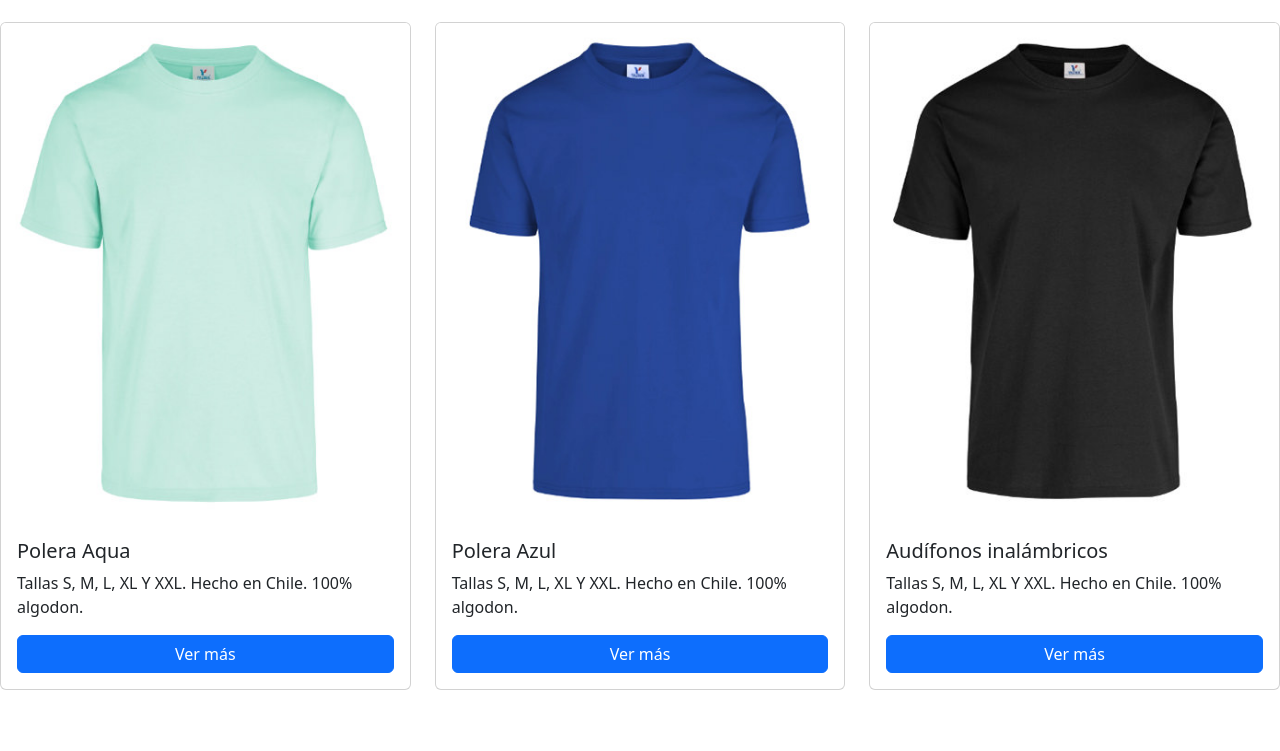
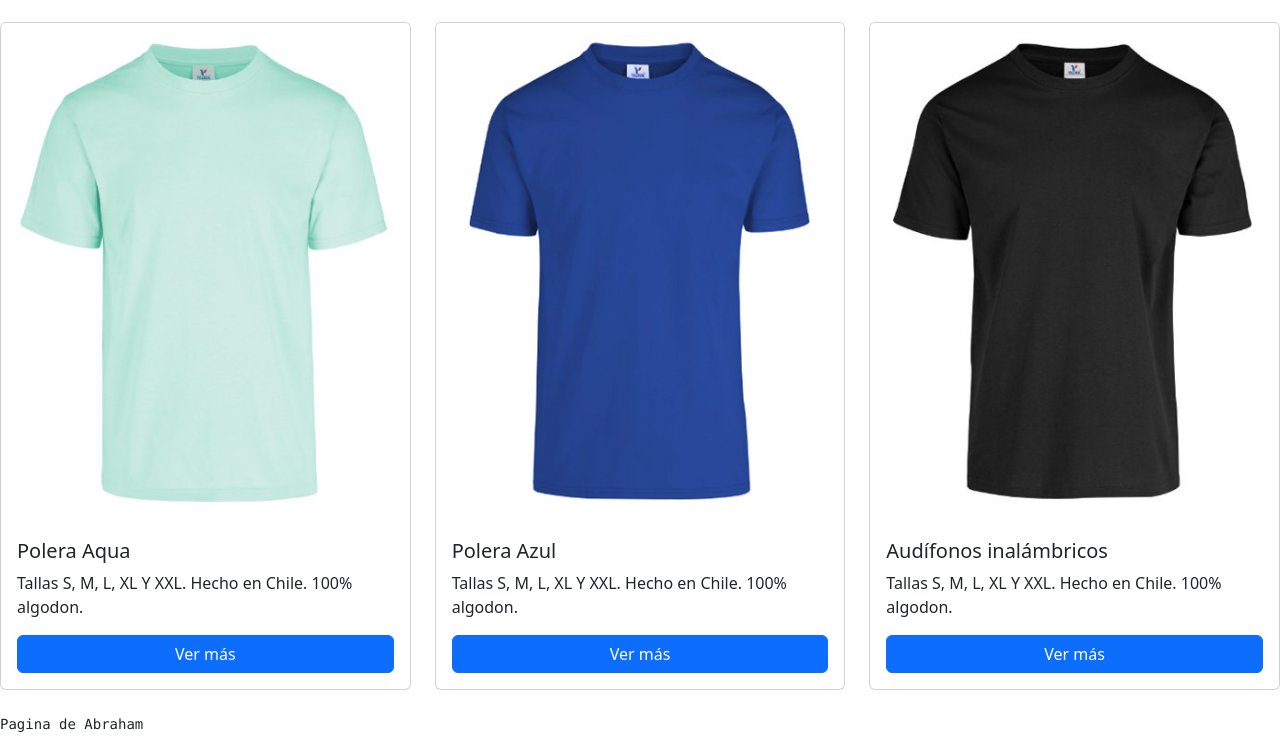
Before and after one commit to abrifb/Ejemplo02, a plain HTML site: page index.html in a window 1280 px wide. Shown: the part 836-1587 px from the top of the page. Before the commit the page ends 1550 px from the top, so only its background shows below. Drawn offline with nearby package versions, Linux system fonts and the light colour scheme.

Commit message:
Modificacion de foooter

```diff
--- a/index.html
+++ b/index.html
@@ -113,13 +113,10 @@
         </div>
     </div>
 
-
-
-
-
-
     </main>
-    <footer></footer>
+    <footer>
+        <pre>Pagina de Abraham</pre>
+    </footer>
 
 </body>
 </html>
```
